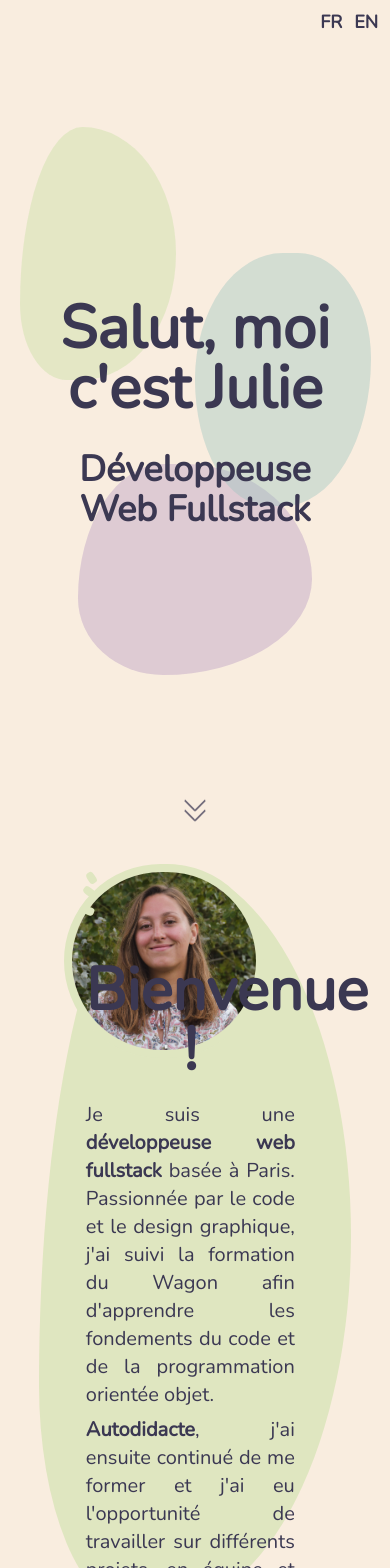
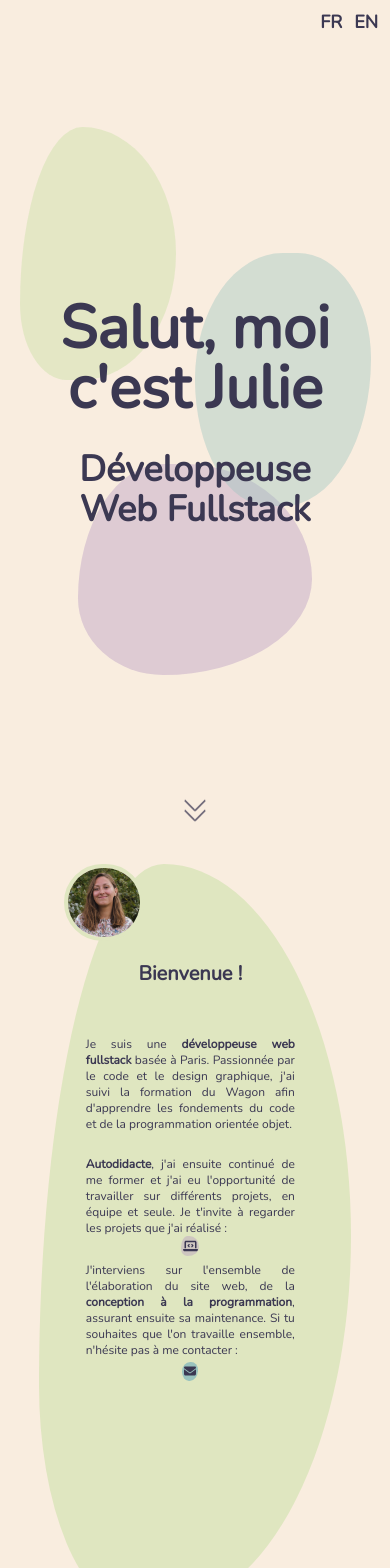
Before and after one commit to jlbrunet/portfolio, a React (Create React App) app: page / in a window 390 px wide. Shown: the top 1568 px of the page. Built offline with nearby package versions, Linux system fonts and the light colour scheme.

Commit message:
ok page about responsive

```diff
--- a/src/Components/About.js
+++ b/src/Components/About.js
@@ -12,39 +12,32 @@ const About = () => {
       <div className="h-full w-full flex items-center justify-center">
         <div className='relative w-[80%] h-[95%] bg-lime rounded-custom1'>
           <div className='relative absolute top-[0%] left-[8%]'>
-            <img src={profilePicture} alt="profil" width='200' className='rounded-full border-8 border-lime'></img>
-            <div className="absolute top-[20%] left-[-3%]"><Spark rotate='rotate-[200deg]'/></div>
-            <div className="absolute top-[8%] left-[-1.8%]"><Spark rotate='rotate-[218deg]'/></div>
-            <div className="absolute top-[-1%] left-[-0.1%]"><Spark rotate='rotate-[238deg]'/></div>
+            <img src={profilePicture} alt="profil" className='w-20 sm:w-36 lg:w-48 rounded-full border-4 sm:border-8 border-lime'></img>
+            <div className="hidden sm:block absolute top-[12%] left-[-6%] lg:top-[20%] lg:left-[-3%]"><Spark rotate='rotate-[200deg]'/></div>
+            <div className="hidden sm:block absolute top-[0%] left-[-4%] lg:top-[8%] lg:left-[-1.8%]"><Spark rotate='rotate-[218deg]'/></div>
+            <div className="hidden sm:block absolute top-[-9%] left-[-1.1%] lg:top-[-1%] lg:left-[-0.1%]"><Spark rotate='rotate-[238deg]'/></div>
           </div>
           <div className='absolute top-[13%] left-0 w-full pr-[18%] pl-[15%] text-justify'>
-            <p className='text-center text-6xl pb-[10%]'><b>Bienvenue !</b></p>
-            <p className='text-xl pb-[3%]'>Je suis une <b>développeuse web fullstack</b> basée à Paris. Passionnée par le code et le design graphique, j'ai suivi la formation du Wagon afin d'apprendre les fondements du code et de la programmation orientée objet.</p>
-            <p className='text-xl'><b>Autodidacte</b>, j'ai ensuite continué de me former et j'ai eu l'opportunité de travailler sur différents projets, en équipe et seule. Je t'invite à regarder les projets que j'ai réalisé :</p>
-            <div className='w-full flex justify-center mt-[-2%] pb-[3%]'>
-              <button className='rounded-custom2 bg-purple text-violet text-2xl p-[0.8%]'>
+            <p className='text-center text-xl sm:text-3xl lg:text-6xl'><b>Bienvenue !</b></p>
+            <br></br>
+            <br></br>
+            <p className='text-xs sm:text-base lg:text-xl'>Je suis une <b>développeuse web fullstack</b> basée à Paris. Passionnée par le code et le design graphique, j'ai suivi la formation du Wagon afin d'apprendre les fondements du code et de la programmation orientée objet.</p>
+            <br></br>
+            <p className='text-xs sm:text-base lg:text-xl'><b>Autodidacte</b>, j'ai ensuite continué de me former et j'ai eu l'opportunité de travailler sur différents projets, en équipe et seule. Je t'invite à regarder les projets que j'ai réalisé :</p>
+            <div className='w-full flex justify-center pb-[3%]'>
+              <button className='rounded-custom2 bg-purple text-violet text-xs sm:text-xl lg:text-2xl p-[0.8%]'>
                 <FontAwesomeIcon icon={faLaptopCode} />
               </button>
             </div>
-            <p className='text-xl pb-[2%]'>J'interviens sur l'ensemble de l'élaboration du site web, de la <b>conception à la programmation</b>, assurant ensuite sa maintenance. Si tu souhaites que l'on travaille ensemble, n'hésite pas à me contacter :</p>
-            <div className='w-full flex justify-center mt-[-2%]'>
-              <button className='rounded-custom3 bg-blue text-violet text-2xl py-[0.6%] px-[1%]'>
+            <p className='text-xs sm:text-base lg:text-xl pb-[2%]'>J'interviens sur l'ensemble de l'élaboration du site web, de la <b>conception à la programmation</b>, assurant ensuite sa maintenance. Si tu souhaites que l'on travaille ensemble, n'hésite pas à me contacter :</p>
+            <div className='w-full flex justify-center'>
+              <button className='rounded-custom3 bg-blue text-violet text-xs sm:text-xl lg:text-2xl py-[0.6%] px-[1%]'>
                 <FontAwesomeIcon icon={faEnvelope} />
               </button>
             </div>
           </div>
         </div>
       </div>
-
-      {/*
-
-            <div className='rounded-full py-3 px-4 bg-blue opacity-40 absolute bottom-{-1} left-96 text-violet text-3xl flex items-center' style={{borderRadius: '30% 60% 60% 40% / 70% 50% 50% 30%'}}>
-              <div className='flex items-center justify-center'><FontAwesomeIcon icon={faEnvelope} />
-            </div>
-          </div>
-          </div>
-        </div>
-      </div> */}
       <ScrollButton hoverColor="hover:bg-purple" groupHoverColor="group-hover:bg-purple"/>
     </div>
   );
--- a/src/Components/Home.js
+++ b/src/Components/Home.js
@@ -5,13 +5,11 @@ import ScrollButton from './ScrollButton';
 const Home = () => {
   return (
     <div className='h-screen'>
-      {/* Background */}
       <div>
         <div className='absolute left-[5%] top-[15%] lg:left-[10%] lg:top-[15%] w-[40%] h-[30%] md:w-[35%] md:h-[35%] lg:w-[30%] lg:h-[40%] xl:w-[25%] xl:h-[50%] bg-lime opacity-80 rounded-custom1'></div>
         <div className='absolute left-[20%] top-[55%] lg:left-[25%] lg:top-[45%] w-[60%] h-[25%] md:w-[50%] md:h-[30%] lg:w-[35%] lg:h-[35%] xl:w-[30%] xl:h-[50%] bg-purple rounded-custom2'></div>
         <div className='absolute left-[50%] top-[30%] lg:left-[60%] lg:top-[20%] xl:left-[70%] xl:top-[15%] w-[45%] h-[30%] md:w-[40%] md:h-[35%] lg:w-[35%] lg:h-[40%] xl:w-[25%] xl:h-[50%] bg-blue opacity-40 rounded-custom3'></div>
       </div>
-      {/* Content */}
       <div className='absolute top-0 left-0 w-full h-full flex flex-col justify-between text-center font-semibold'>
         <div className='text-lg lg:text-xl xl:text-2xl flex justify-end'>
           <button>FR</button>
```
